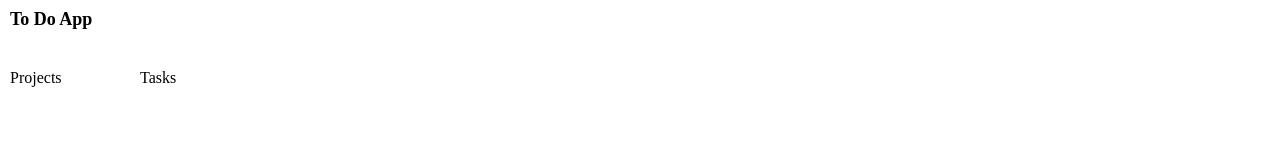
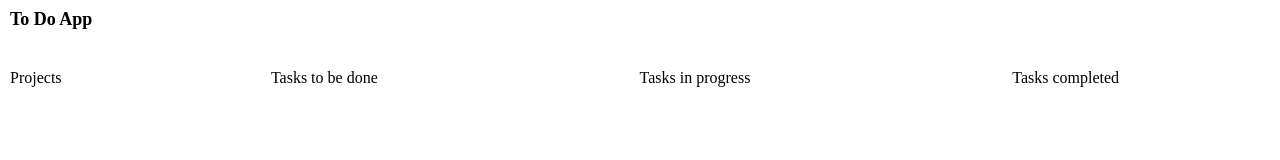
Before and after one commit to weitingyp/todo-app, a website built with webpack: page src/template.html in a window 1280 px wide. Built offline with nearby package versions, Linux system fonts and the light colour scheme.

Commit message:
style: add columns for each task status type

```diff
--- a/src/styles.css
+++ b/src/styles.css
@@ -74,4 +74,11 @@ table {
 
 #task-container{
     grid-area: task-container;
+    display: flex;
+    justify-content: space-around;
 }
+
+.task-column{
+    display: flex;
+    flex-direction: column;
+}
--- a/src/template.html
+++ b/src/template.html
@@ -9,7 +9,11 @@
     <div id="container">
         <div id="app-title">To Do App</div>
         <div id="nav">Projects</div>
-        <div id="task-container">Tasks</div>
+        <div id="task-container">
+            <div id="to-do" class="task-column">Tasks to be done</div>
+            <div id="doing" class="task-column">Tasks in progress</div>
+            <div id="done" class="task-column">Tasks completed</div>
+        </div>
     </div>
 </body>
 </html>
```
